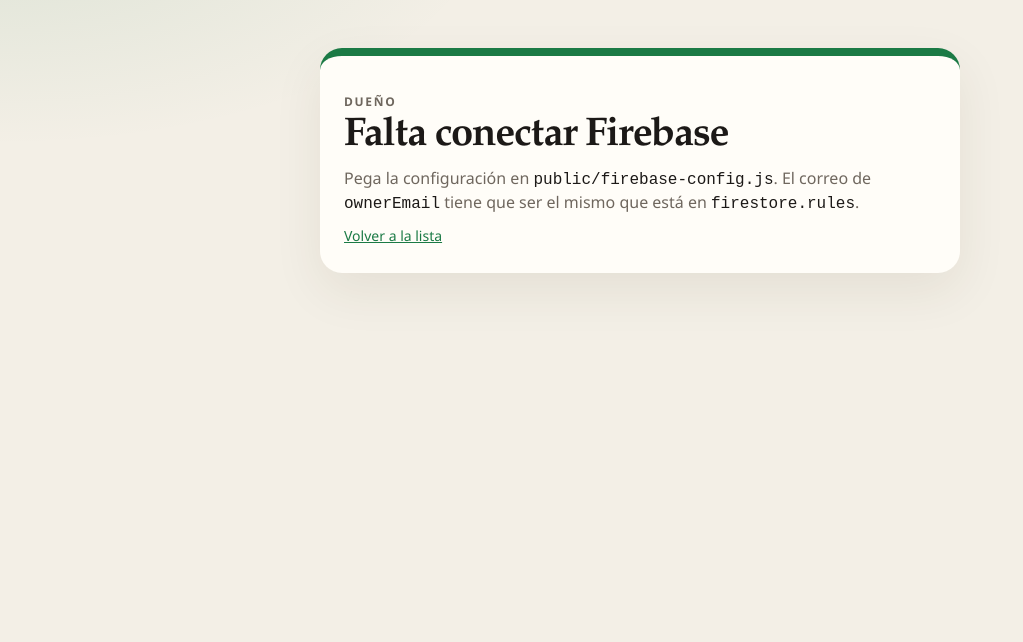
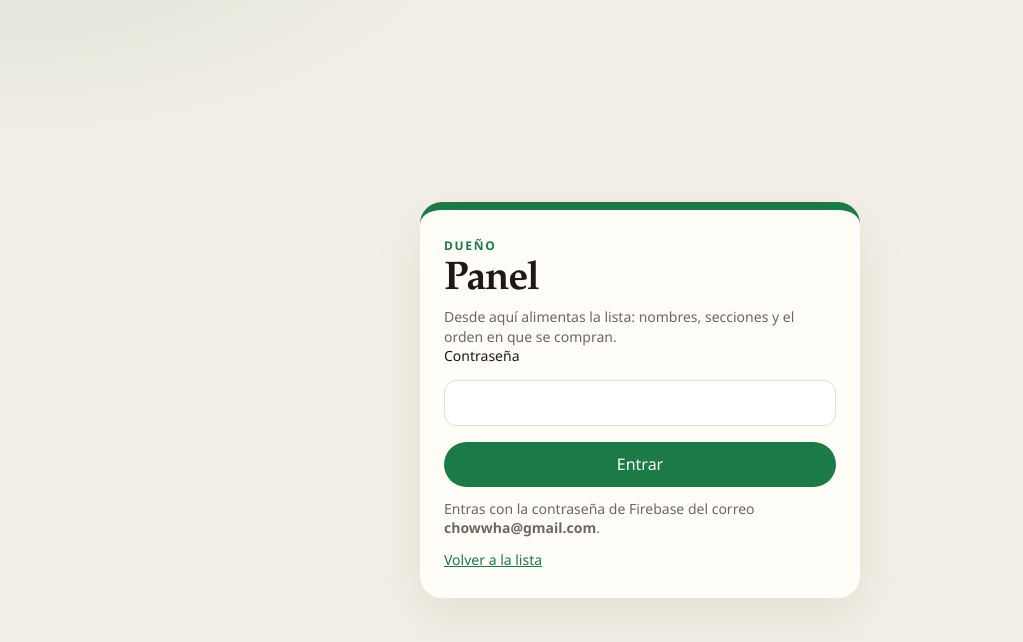
Before and after one commit to victorch2023/ListaDeCompras, a website with bundled scripts: page public/admin/index.html in a window 1280 px wide. Shown: the whole page, without its empty margins (0-1023 px from the left). Built offline with nearby package versions, Linux system fonts and the light colour scheme; no server answers.

Commit message:
Conecta la lista al proyecto de Firebase y publica las reglas del dueño.
Co-authored-by: Cursor <cursoragent@cursor.com>

```diff
--- a/public/admin/index.html
+++ b/public/admin/index.html
@@ -114,7 +114,7 @@
         <h2>Contraseña del panel</h2>
         <label>
           Nueva contraseña
-          <input name="password" type="password" minlength="4" maxlength="80" autocomplete="new-password" required>
+          <input name="password" type="password" minlength="6" maxlength="80" autocomplete="new-password" required>
         </label>
         <button class="btn ghost" type="submit">Cambiar contraseña</button>
       </form>
--- a/public/db.js
+++ b/public/db.js
@@ -188,7 +188,7 @@ export function changePassword(password) {
   return guard(async () => {
     ensure();
     const next = String(password || "");
-    if (next.length < 4) throw new Error("Usa al menos 4 caracteres");
+    if (next.length < 6) throw new Error("Firebase pide al menos 6 caracteres");
     if (next.length > 80) throw new Error("La contraseña es demasiado larga");
     if (!auth.currentUser) throw new Error("Necesitas entrar de nuevo");
     await updatePassword(auth.currentUser, next);
--- a/public/firebase-config.js
+++ b/public/firebase-config.js
@@ -1,15 +1,10 @@
-// Pega aquí los datos de tu app web de Firebase.
-// Consola Firebase → Configuración del proyecto → Tus apps → SDK.
-// ownerEmail tiene que ser el mismo correo del usuario que creas en Authentication
-// y el mismo que escribes en firestore.rules.
-
 export const firebaseConfig = {
-  apiKey: "",
-  authDomain: "",
-  projectId: "",
-  storageBucket: "",
-  messagingSenderId: "",
-  appId: "",
+  apiKey: "AIzaSyDqGsxIW957LHrA3lny1J1R5w_S-oz3Bdo",
+  authDomain: "listadecompras-8dcd9.firebaseapp.com",
+  projectId: "listadecompras-8dcd9",
+  storageBucket: "listadecompras-8dcd9.firebasestorage.app",
+  messagingSenderId: "1084013578040",
+  appId: "1:1084013578040:web:caec7daac0cf5a579123cd",
 };
 
-export const ownerEmail = "";
+export const ownerEmail = "chowwha@gmail.com";
```
Also changed, not shown: firebase.json (added), 2 other files.
